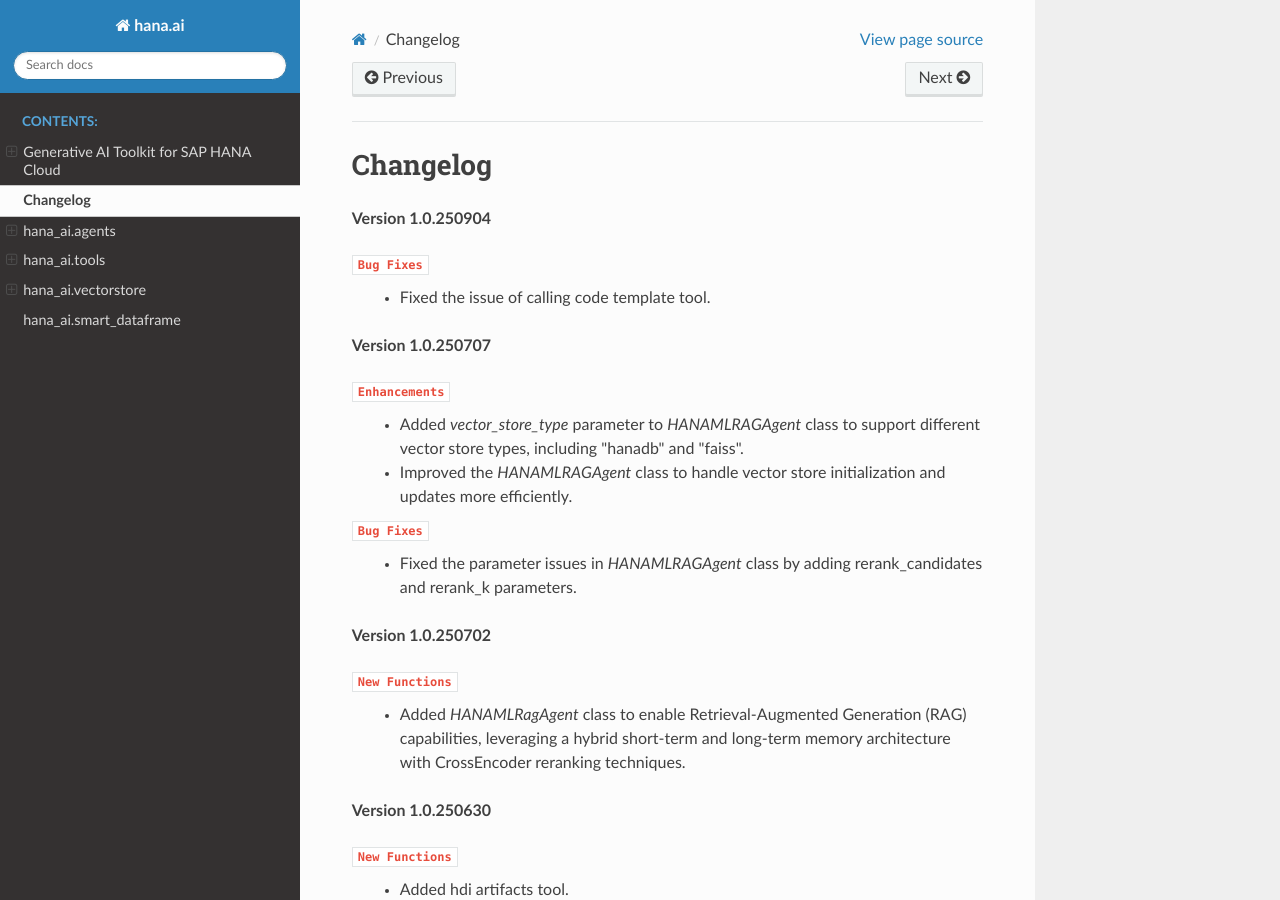
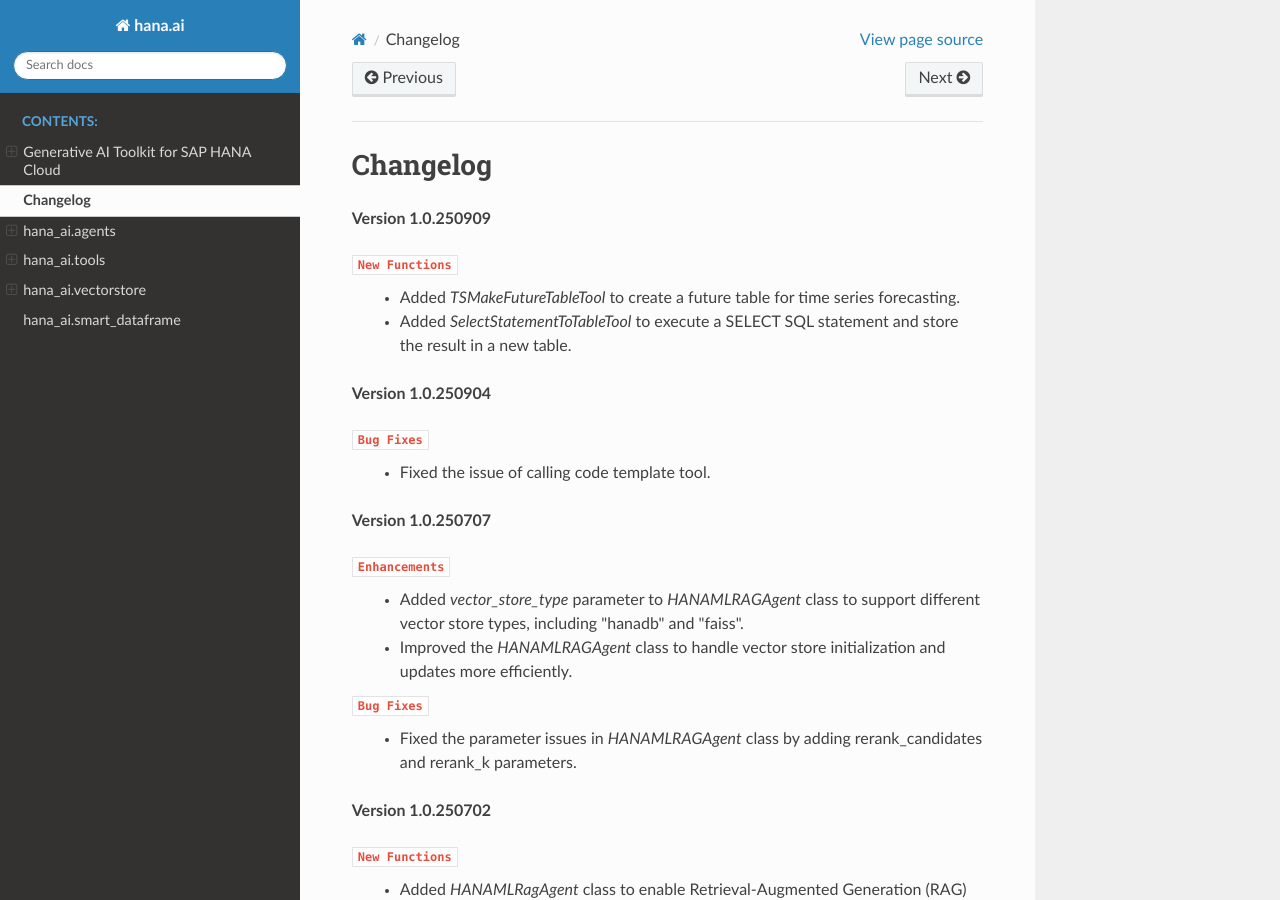
Before and after one commit to SAP/generative-ai-toolkit-for-sap-hana-cloud, a Sphinx documentation site: the page built from doc/changlog.rst, in a window 1280 px wide and 900 px high. Built offline with Sphinx 7.4.7 and the Read the Docs theme 3.1.0, drawn with Linux system fonts in a browser that asks for light colours.

Commit message:
update version

```diff
--- a/doc/changlog.rst
+++ b/doc/changlog.rst
@@ -1,5 +1,11 @@
 Changelog
 =========
+
+**Version 1.0.250909**
+
+``New Functions``
+    - Added `TSMakeFutureTableTool` to create a future table for time series forecasting.
+    - Added `SelectStatementToTableTool` to execute a SELECT SQL statement and store the result in a new table.
 
 **Version 1.0.250904**
 
--- a/pyproject.toml
+++ b/pyproject.toml
@@ -4,7 +4,7 @@ build-backend = "setuptools.build_meta"
 
 [project]
 name = "hana_ai"
-version = "1.0.25090400"
+version = "1.0.25090900"
 authors = [
     {name = "SAP"}
 ]
--- a/src/hana_ai/__init__.py
+++ b/src/hana_ai/__init__.py
@@ -2,4 +2,4 @@
 hana_ai is a Python package for AI/ML related utilities.
 """
 
-__version__ = "1.0.25090400"
+__version__ = "1.0.25090900"
```
